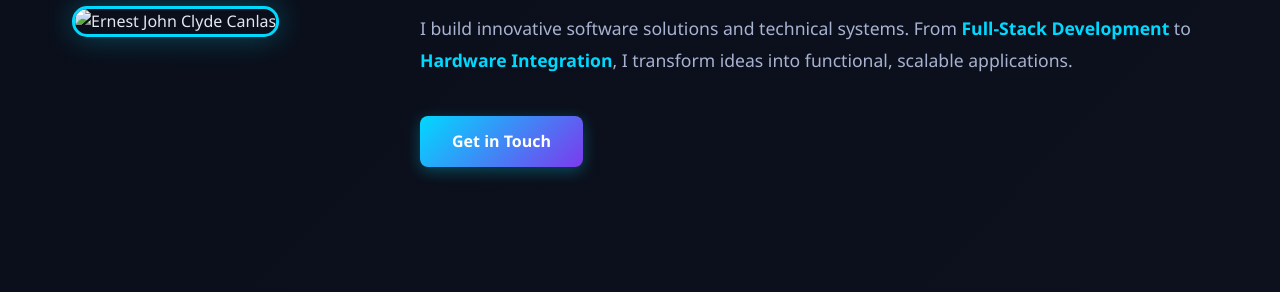
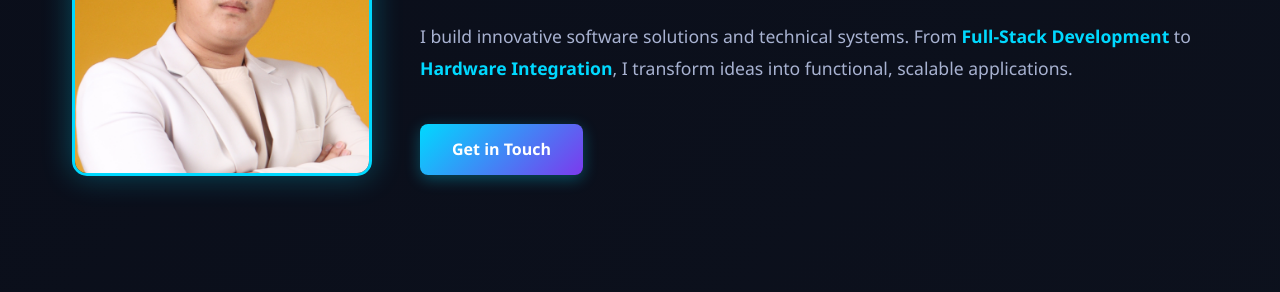
Before and after one commit to ernestjcc-pm/ernestportfolio, a plain HTML site: page index.html in a window 1280 px wide. Shown: the part 300-592 px from the top of the page. Drawn offline with Linux system fonts and the light colour scheme.

Commit message:
corrected img path

```diff
--- a/index.html
+++ b/index.html
@@ -29,7 +29,7 @@
 
         <section id="profile" class="section profile-container">
             <div class="profile-image">
-                <img src="profile.jpg" alt="Ernest John Clyde Canlas" class="image-placeholder">
+                <img src="images/profile.jpg" alt="Ernest John Clyde Canlas" class="image-placeholder">
             </div>
             <div class="profile-text">
                 <h1>Hello, I'm Ernest John Clyde Canlas</h1>
```
